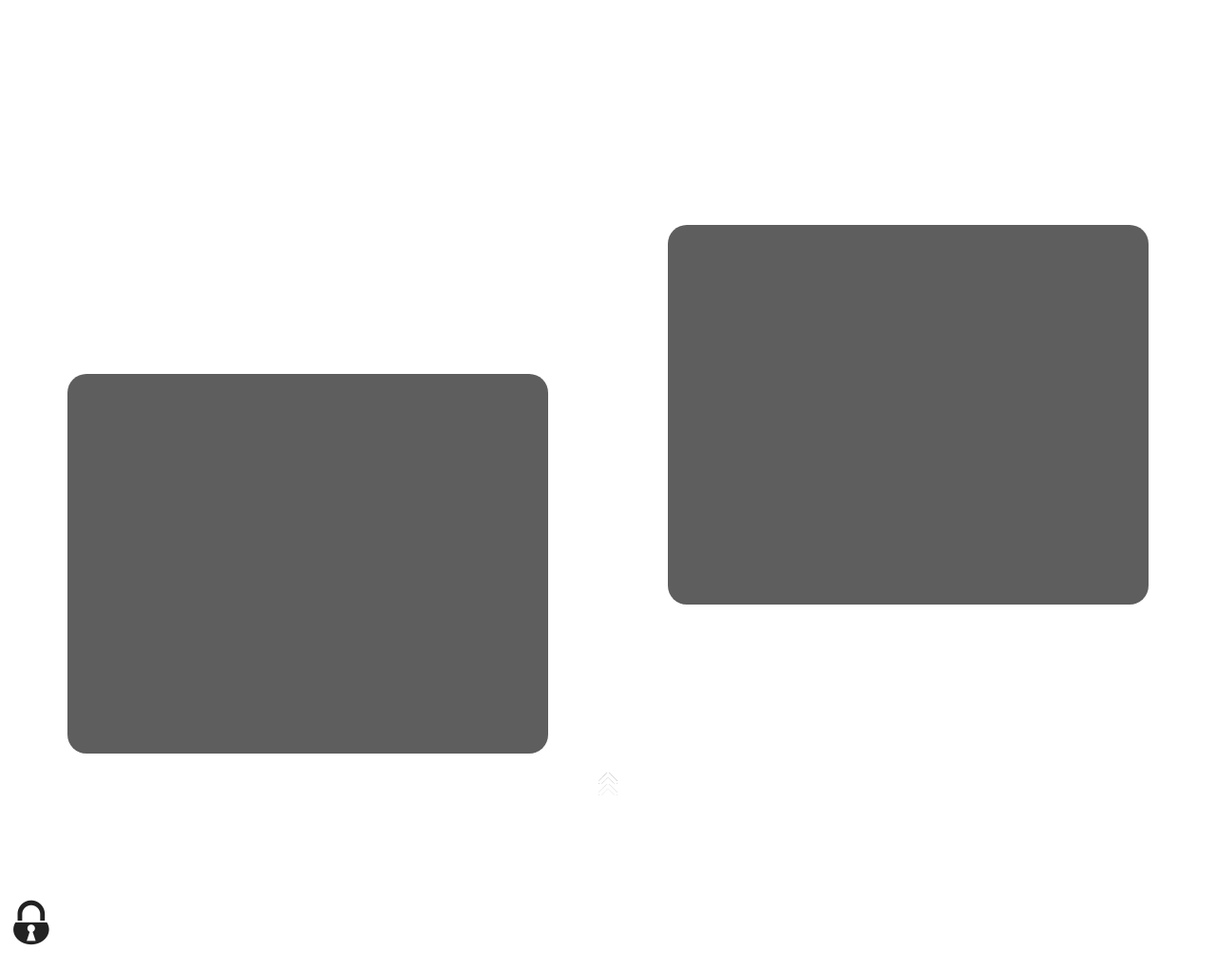
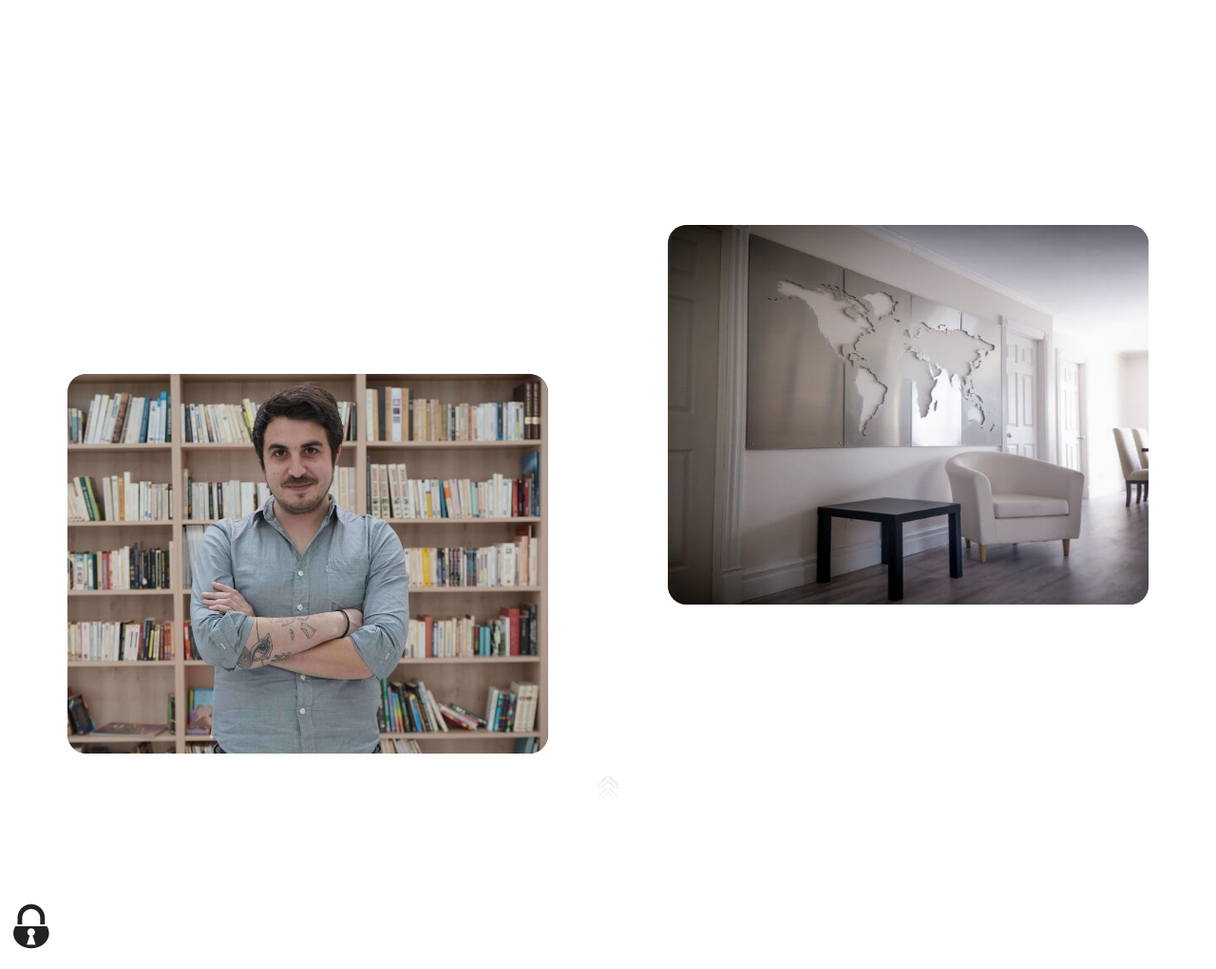
Before and after one commit to rickifox/tours-php-2009-project3-amon, a Symfony app: template templates/home/index.html.twig in a window 1280 px wide. Shown: the part 1139-2160 px from the top of the page at 95% size. Before the commit the page ends 2135 px from the top, so only its background shows below. Run offline with Twig, Linux system fonts and the light colour scheme; the template is opened without the code that fills it: most values are stand-ins (such as "Sample title", 1, 10 or a date in 2020); style sheets or scripts are compiled from the project's sources; some libraries are stand-ins or nearby versions.

Commit message:
css modifs

```diff
--- a/templates/home/index.html.twig
+++ b/templates/home/index.html.twig
@@ -33,10 +33,10 @@
                 Cras tempus, libero eget placerat placerat, lorem urna mollis ipsum, sed ultrices ante lorem a massa.
                 Nam pretium mauris at enim
             </span>
-            <div class='image-desc'></div>
+            <img class='image-desc' src="{{asset ('build/images/renaud-jorget-square.jpg') }}" alt="Photo de Renaud Jourget">
         </article>
         <article class="description">
-            <div class='image-desc'></div>
+            <img class='image-desc' src="{{asset ('build/images/decoration/deco-8.jpg') }}" alt="Photo de Renaud Jourget">
             <h2 class='title-desc'>Description</h2>
             <span class='text-desc'>
                 Lorem ipsum dolor sit amet, consectetur adipiscing elit.
```
Also changed, not shown: assets/images/1.JPG, assets/images/2.JPG, assets/images/Wall.png (deleted), assets/images/Wall2.png (deleted), assets/images/background-blue-90deg.png, assets/images/background-blue.png, assets/images/background-grey.jpg, assets/images/favicon.ico, assets/images/favicon.png (deleted), assets/images/renaud-jorget-square.jpg (added), assets/images/silver-background.jpeg (deleted), assets/images/silver-diagonal-background.jpeg (deleted), 1 other file.
